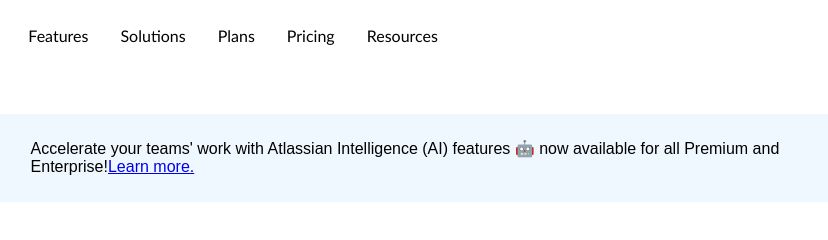
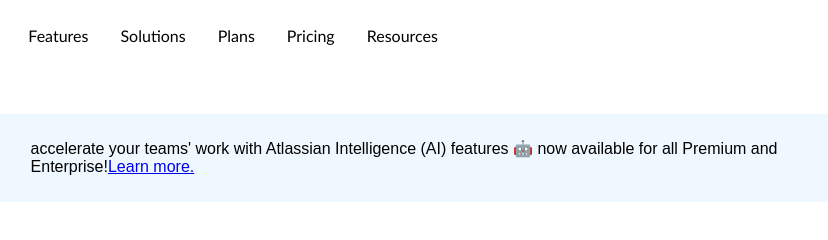
Before and after one commit to shrish-bhargav/trello-interactive-clone, a plain HTML site: page index.html in a window 1280 px wide. Shown: the top 240 px of the page, 419-1247 px from the left. Drawn offline with Linux system fonts and the light colour scheme; files that its build step writes are made by us from their sources; files whose address does not match are found by name.

Commit message:
test commit

```diff
--- a/index.html
+++ b/index.html
@@ -33,7 +33,7 @@
       </div>
     </nav>
     <div class="premium">
-      <p>Accelerate your teams' work with Atlassian Intelligence (AI) features 🤖 now available for all Premium and Enterprise!<a id="more" href="#">Learn more.</a></p>
+      <p>accelerate your teams' work with Atlassian Intelligence (AI) features 🤖 now available for all Premium and Enterprise!<a id="more" href="#">Learn more.</a></p>
     </div>
    </body>
 </html>
```
